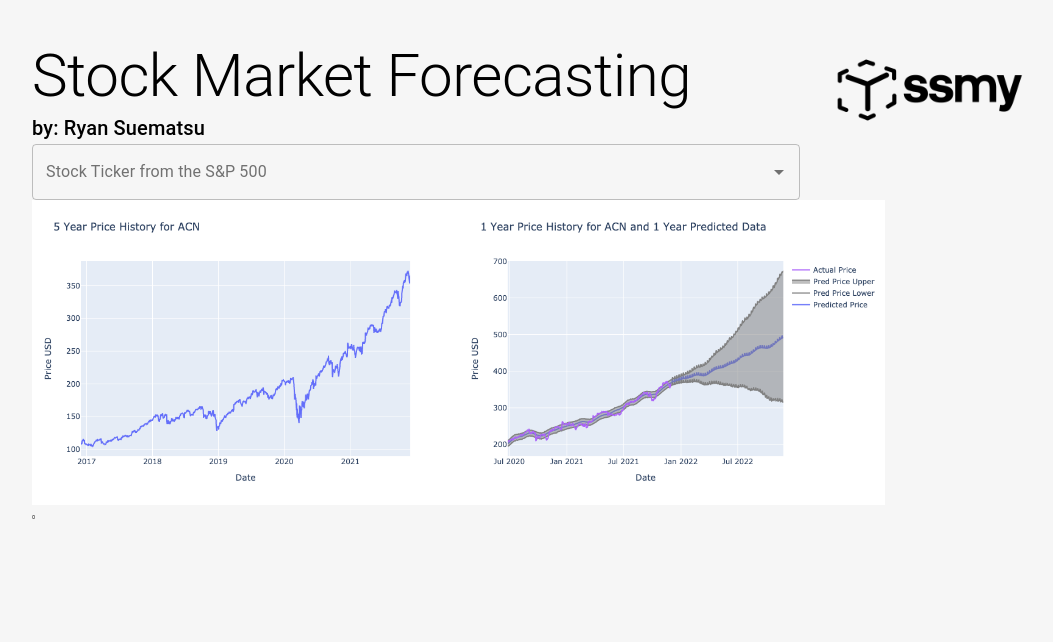
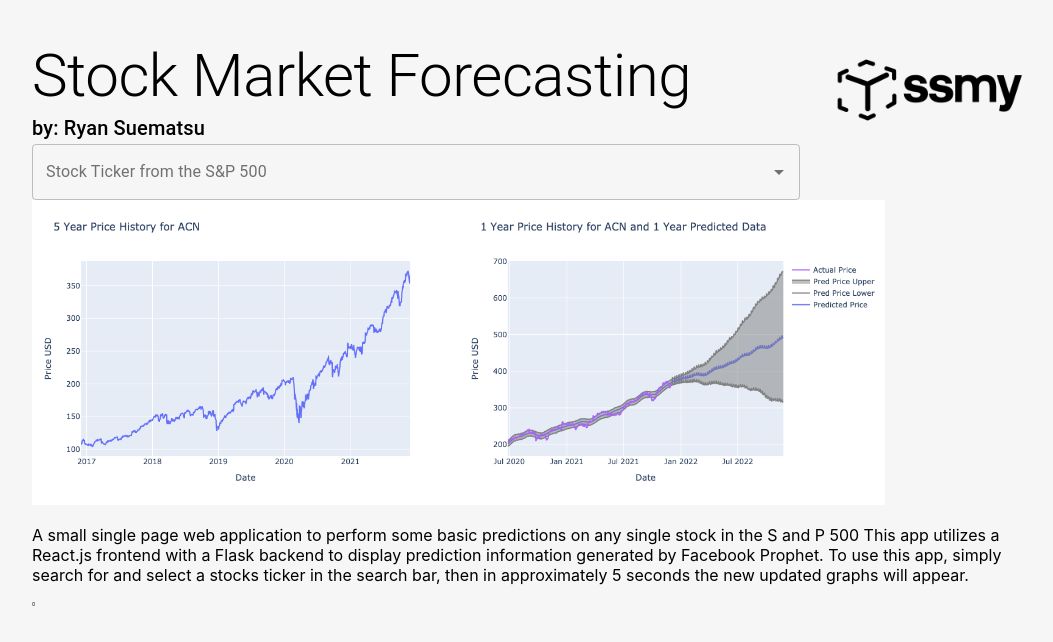
Before and after one commit to yoshisada/stockpredictor, a React (Create React App) app: page / in a window 1280 px wide. Shown: the top 642 px of the page, without its empty margins (96-1149 px from the left). Built offline with nearby package versions, Linux system fonts and the light colour scheme; no server answers.

Commit message:
Update App.js

```diff
--- a/src/App.js
+++ b/src/App.js
@@ -73,6 +73,11 @@ function App() {
           </Grid>
         </Grid>
       </Grid>
+      <p>A small single page web application to perform some basic predictions on any single stock in the S and P 500
+        This app utilizes a React.js frontend with a Flask backend to display prediction information generated by Facebook Prophet.
+        To use this app, simply search for and select a stocks ticker in the search bar, then in approximately 5 seconds the new updated
+        graphs will appear.
+      </p>
       <p style={{fontSize: 5}}>{currentTime}</p>
     </Box>
   );
```
